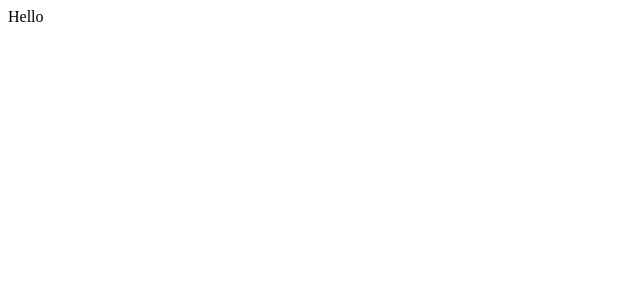
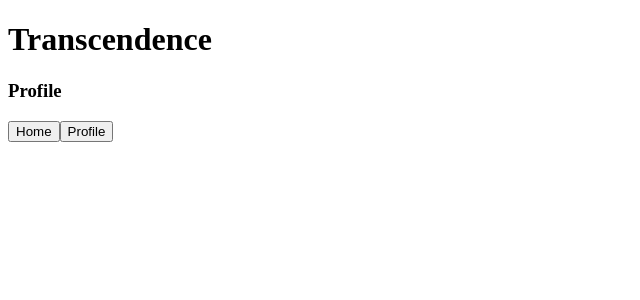
Before and after one commit to TDSn3/transcendence, a React (Vite) app in the folder frontend/: page /profile in a window 1280 px wide. Shown: the top 300 px of the page, without its empty margins (0-640 px from the left). Built offline with nearby package versions, Linux system fonts and the light colour scheme.

Commit message:
add Button and Home components to test navigation with <Routes>

```diff
--- a/frontend/package.json
+++ b/frontend/package.json
@@ -17,7 +17,7 @@
     "axios": "^1.5.1",
     "react": "^18.2.0",
     "react-dom": "^18.2.0",
-    "react-router-dom": "^6.16.0"
+    "react-router-dom": "^6.22.0"
   },
   "devDependencies": {
     "@types/node": "^20.11.16",
--- a/frontend/src/App.tsx
+++ b/frontend/src/App.tsx
@@ -1,7 +1,18 @@
+import { Route, Routes } from 'react-router-dom';
+import Home from './components/Home';
+import Profile from './components/Profile';
+import Button from './components/Button';
+
 const App = () => {
   return (
     <div className="App">
-      Hello
+      <h1>Transcendence</h1>
+      <Routes>
+        <Route path="/" element={<Home />} />
+        <Route path="/profile" element={<Profile />} />
+      </Routes>
+      <Button to="/" text='Home' />
+      <Button to="/profile" text='Profile' />
     </div>
   );
 };
--- /dev/null
+++ b/frontend/src/components/Button.tsx
@@ -0,0 +1,19 @@
+import { Link } from 'react-router-dom';
+
+interface ButtonProps {
+  text: string,
+  to: string,
+}
+
+const Button = ({ text, to }: ButtonProps) =>
+{
+  return (
+    <Link to={to}>
+      <button>
+        {text}
+      </button>
+    </Link>
+  );
+};
+
+export default Button;
--- a/frontend/src/components/Game.tsx
+++ b/frontend/src/components/Game.tsx
@@ -1,7 +1,7 @@
 // TODO
 const Game = () =>
 {
-	return (<></>);
+  return (<></>);
 };
 
 export default Game;
--- /dev/null
+++ b/frontend/src/components/Home.tsx
@@ -0,0 +1,10 @@
+const Home = () =>
+{
+  return (
+    <>
+      <h3>Home</h3>
+    </>
+  );
+};
+
+export default Home;
--- a/frontend/src/components/Login.tsx
+++ b/frontend/src/components/Login.tsx
@@ -1,7 +1,7 @@
 // TODO
 const Login = () =>
 {
-	return (<></>);
+  return (<></>);
 };
 
 export default Login;
--- a/frontend/src/components/Profile.tsx
+++ b/frontend/src/components/Profile.tsx
@@ -1,7 +1,11 @@
 // TODO
 const Profile = () =>
 {
-	return (<></>);
+  return (
+    <>
+      <h3>Profile</h3>
+    </>
+  );
 };
 
 export default Profile;
--- a/frontend/src/main.tsx
+++ b/frontend/src/main.tsx
@@ -1,4 +1,5 @@
 import ReactDOM from 'react-dom/client';
+import { BrowserRouter as Router } from 'react-router-dom';
 import App from './App';
 
 const root = ReactDOM.createRoot(
@@ -6,5 +7,7 @@ const root = ReactDOM.createRoot(
 );
 
 root.render(
+  <Router>
     <App />
+  </Router>
 );
```
Also changed, not shown: frontend/.eslintrc.cjs, 1 other file (tests, documents, lock files or other folders).
